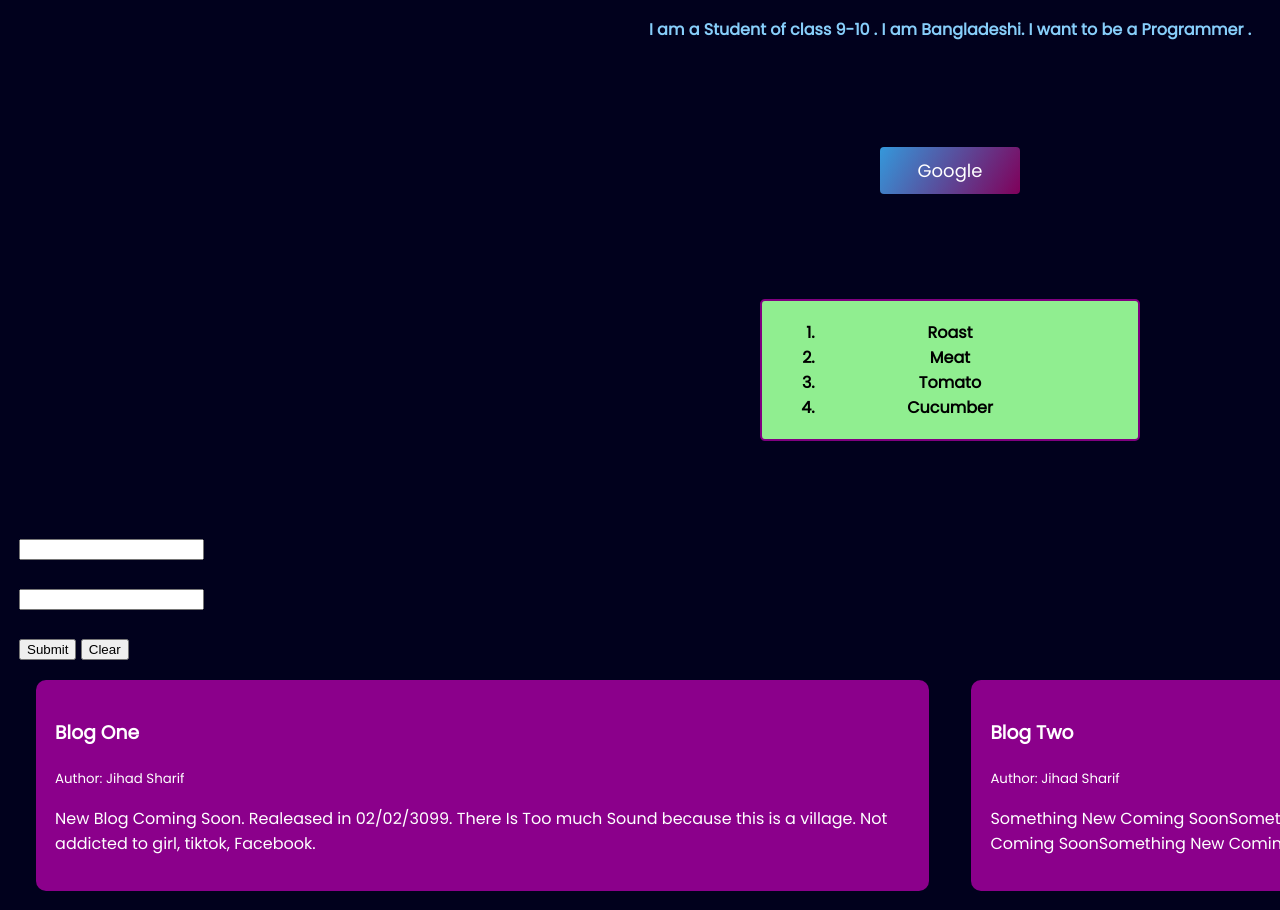
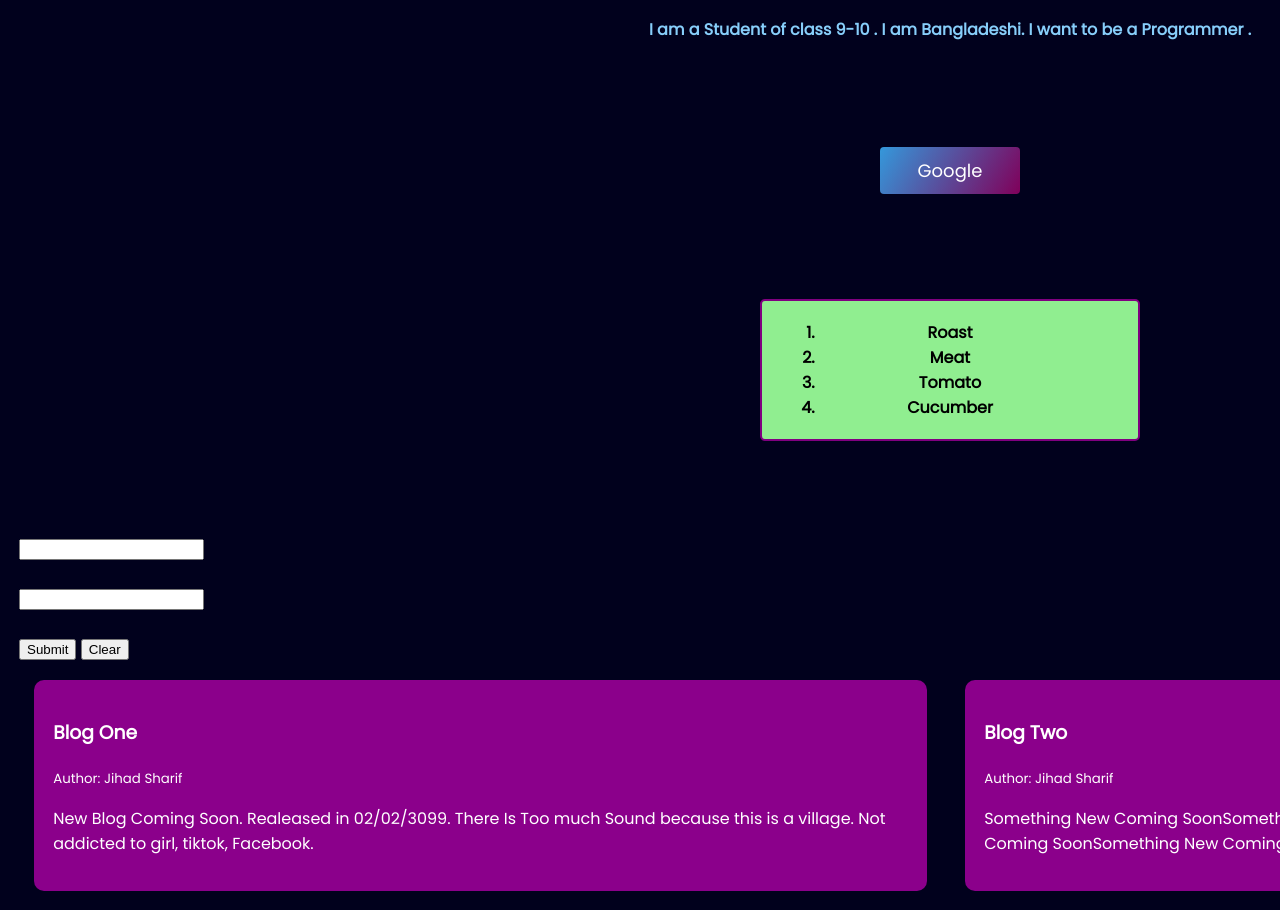
Before and after one commit to Jihad1814/First-Website, a plain HTML site: page index.html in a window 1280 px wide. Shown: the part 129-1039 px from the top of the page. Drawn offline with Linux system fonts and the light colour scheme.

Commit message:
Final Release

```diff
--- a/index.html
+++ b/index.html
@@ -69,7 +69,7 @@
 
 
 
-
+<div id="Blog-One">
 
 
 <Div class="Blog" id="Blog-Part-One">
@@ -97,6 +97,7 @@
 
 </div>
 
+</div>
 
 </body>
 </html>
--- a/style.css
+++ b/style.css
@@ -68,8 +68,8 @@ margin-left: 1%;
 
 
 #Blog-Part-One{
-    display: inline-block;
-    margin: 1% 1% 1% 1.9%;
+
+    margin: 1% 1% 1% 1.8%;
     background-color: darkmagenta;
     padding: 1%;
     border-radius: 10px;
@@ -79,8 +79,8 @@ margin-left: 1%;
 }
 
 #Blog-Part-Two{
-    display: inline-block;
-    margin: 1% 1.5% 1% 1%;
+
+    margin: 1% 1% 1% 1%;
     background-color: darkmagenta;
     padding: 1%;
     border-radius: 10px;
@@ -88,3 +88,6 @@ margin-left: 1%;
     width: 45%;
 
     }
+    #Blog-One{
+        display: flex;
+    }
```
